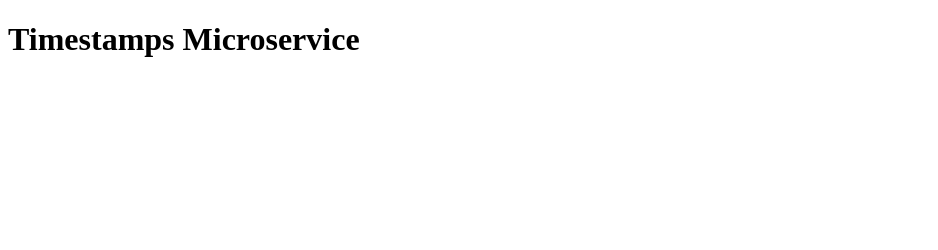
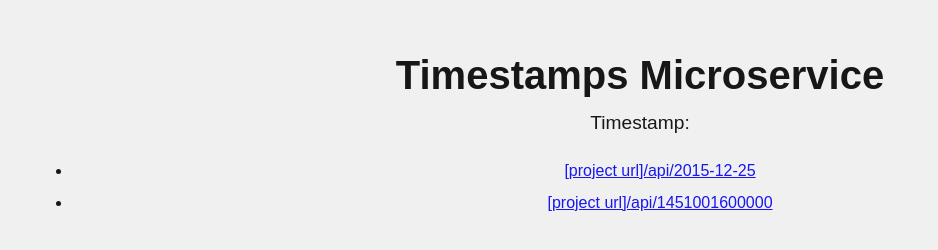
Before and after one commit to Aymane-all/timestamps, a website: page views/index.html in a window 1280 px wide. Shown: the whole page, without its empty margins (0-938 px from the left). Drawn offline with Linux system fonts and the light colour scheme.

Commit message:
faire timestamp

```diff
--- a/public/style.css
+++ b/public/style.css
@@ -0,0 +1,23 @@
+body {
+
+    text-align: center;
+    background-color: #f0f0f0;
+    font-family: Arial, sans-serif;
+    line-height: 2rem;
+    opacity: 0.9;
+    padding: 2rem;
+    margin: 0;
+}
+
+h1 {
+
+    font-size: 2.5rem;
+    margin-bottom: 1rem;
+}
+
+p {
+
+    font-size: 1.2rem;
+    margin: 0.5rem 0;
+
+}
--- a/views/index.html
+++ b/views/index.html
@@ -4,8 +4,18 @@
     <meta charset="UTF-8">
     <meta name="viewport" content="width=device-width, initial-scale=1.0">
     <title>Document</title>
+    <link rel="stylesheet" href="/style.css">
 </head>
 <body>
     <h1>Timestamps Microservice</h1>
+
+    <p>Timestamp:</p>
+
+    <ul>
+        <li><a href="api/timestamp/2015-12-25">[project url]/api/2015-12-25</a></li>
+        <li><a href="api/timestamps/1451001600000">[project url]/api/1451001600000</a></li>
+      </ul>
+
+
 </body>
 </html>
```
Also changed, not shown: index.js (+19 -4 lines), 1 other file.
